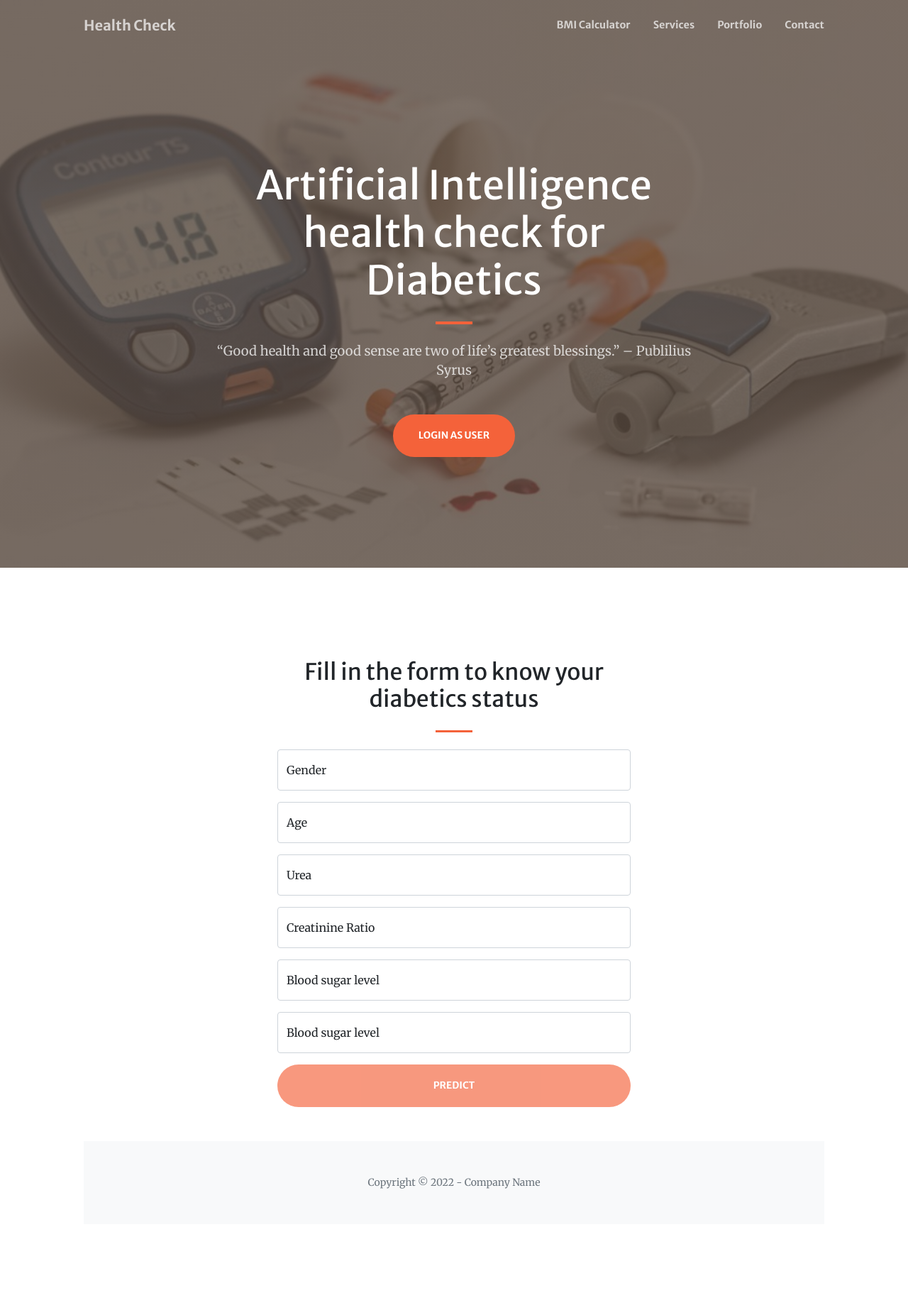
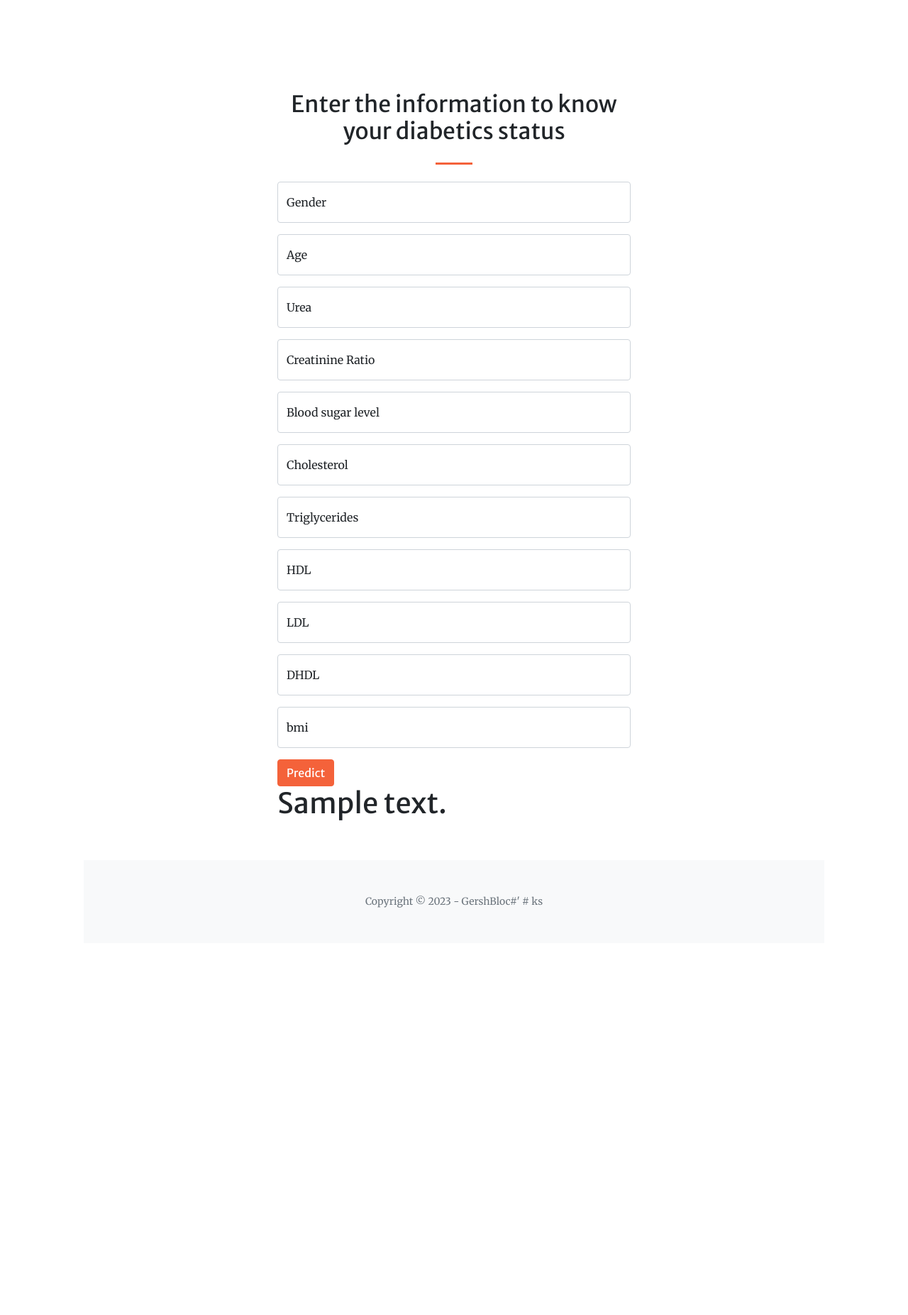
Before and after one commit to Gershonbest/Diabetics_prediction, a Flask app: template templates/index.html in a window 1280 px wide. Shown: the whole page at 71% size. After the commit the page ends 1279 px from the top, so only its background shows below. Run offline with Flask 3, Linux system fonts and the light colour scheme; the template is opened without the code that fills it: most values are stand-ins (such as "Sample title", 1, 10 or a date in 2020); parts of the project's set-up code (start-up, migrations or seed data) failed here and were passed over; some libraries are stand-ins or nearby versions.

Commit message:
extra commit for app.py and index.html

```diff
--- a/app.py
+++ b/app.py
@@ -34,7 +34,7 @@ def signup():
      last_name = request.form.get("last_name")
      username = request.form.get("username")
      email = request.form.get("email")
-     password = request.form.get("passwor")
+     password = request.form.get("password")
 
      return render_template('signup.html')
 
@@ -42,24 +42,30 @@ def signup():
 
 @app.route('/index')
 def index():
-     return render_template('index.html')
+     return render_template('index3.html')
 
-@app.route('/predict')
+@app.route('/predict', methods= ['POST'])
 def predict():
+
+    bmi = request.form.get('bmi')
     data=[float(x) for x in request.form.values()]
+    print(data)
     final_input = np.array(data).reshape((1, -1))
+
+
+
     print(final_input)
-    output= ML_model.predict(final_input)[0]
+    output= ML_model.predict(final_input)
 
-    if output == 0:
+    if output[0] == 0.0:
          prediction = 'Congratulation you are diabetics free'
 
-    elif output == 1:
+    elif output[0] == 1.0:
          prediction = 'You are Diabetics type 2 positive'
 
     else:
          prediction = "you're prediabetics positive"
-    return render_template('home2.html', prediction_text= prediction)
+    return render_template('predict.html', prediction_text= prediction)
      # return render_template('predict.html')
 
 @app.route('/predict_api', methods=['POST'])
@@ -71,7 +77,8 @@ def predict_api():
 #     final_input = np.array(data).reshape((1, -1))
     final_input = np.array(new_data)
     print(final_input)
-    output= ML_model.predict(final_input)
+    output= ML_model.predict(final_input)[0]
+    print(output[0])
 
     if output[0] == 0.0:
          prediction = "Congratulation you are diabetics free"
@@ -84,7 +91,7 @@ def predict_api():
 
 
 #     return (prediction)
-    return render_template('home2.html', prediction_text= prediction)
+    return render_template('predict.html', prediction_text= prediction)
      # return render_template('predict.html')
 
 if __name__ == '__main__':
--- a/templates/index.html
+++ b/templates/index.html
@@ -35,7 +35,7 @@
             </div>
         </nav>
         <!-- Masthead-->
-        <header class="masthead">
+        <!-- <header class="masthead">
             <div class="container px-4 px-lg-5 h-100">
                 <div class="row gx-4 gx-lg-5 h-100 align-items-center justify-content-center text-center">
                     <div class="col-lg-8 align-self-end">
@@ -50,13 +50,13 @@
                     </div>
                 </div>
             </div>
-        </header>
+        </header>  -->
        <!-- Contact-->
        <section class="page-section" id="contact">
         <div class="container px-4 px-lg-5">
             <div class="row gx-4 gx-lg-5 justify-content-center">
                 <div class="col-lg-8 col-xl-6 text-center">
-                    <h2 class="mt-0">Fill in the form to know your diabetics status</h2>
+                    <h2 class="mt-0">Enter the information to know your diabetics status</h2>
                     <hr class="divider" />
                     <!-- <p class="text-muted mb-5">Ready to start your next project with us? Send us a messages and we will get back to you as soon as possible!</p> -->
                 </div>
@@ -70,10 +70,16 @@
                     <!-- To make this form functional, sign up at-->
                     <!-- https://startbootstrap.com/solution/contact-forms-->
                     <!-- to get an API token!-->
-                    <form id="contactForm" method ="POST" action="{{ url_for('predict')}}">
+                    <form action="{{ url_for('predict')}}"method="post">
                         <!-- Input Gender-->
+                        <!-- <div class="form-floating mb-3">
+                            <input class="form-control" id="Gender" type="text" placeholder="For M enter 1 and F enter 0" data-sb-validations="required" />
+                            <label for="Gender">Gender</label>
+                            <div class="invalid-feedback" data-sb-feedback="name:required">Gender is required.</div>
+                        </div> -->
+
                         <div class="form-floating mb-3">
-                            <input class="form-control" id="Gender" type="text" placeholder="For M enter 1 and F enter 0" data-sb-validations="required" />
+                            <input class="form-control" type="text" placeholder="For M enter 1 and F enter 0" required="required" />
                             <label for="Gender">Gender</label>
                             <div class="invalid-feedback" data-sb-feedback="name:required">Gender is required.</div>
                         </div>
@@ -99,13 +105,6 @@
                             <div class="invalid-feedback" data-sb-feedback="name:required">required.</div>
                         </div>
 
-                            <!-- Blood sugar level HbA1c -->
-                        <div class="form-floating mb-3">
-                            <input class="form-control" id="HbA1c" type="text" placeholder="Blood sugar level " data-sb-validations="required" />
-                            <label for="HbA1c">Blood sugar level</label>
-                            <div class="invalid-feedback" data-sb-feedback="name:required">required.</div>
-                        </div>
-
                              <!-- Blood sugar level HbA1c -->
                         <div class="form-floating mb-3">
                             <input class="form-control" id="HbA1c" type="text" placeholder="Blood sugar level " data-sb-validations="required" />
@@ -113,15 +112,60 @@
                             <div class="invalid-feedback" data-sb-feedback="name:required">required.</div>
                         </div>
 
+                        <!-- Cholesterol Chol -->
+                        <div class="form-floating mb-3">
+                            <input class="form-control" id="Chol" type="text" placeholder="Cholesterol " data-sb-validations="required" />
+                            <label for="Chol">Cholesterol</label>
+                            <div class="invalid-feedback" data-sb-feedback="name:required">required.</div>
+                        </div>
 
-                        <div class="d-grid"><button class="btn btn-primary btn-xl disabled" href="{{ url_for('predict') }}" id="submitButton" type="submit">predict</button></div>
+                        <!-- Triglycerides TG-->
+                        <div class="form-floating mb-3">
+                            <input class="form-control" id="TG" type="text" placeholder="Triglycerides" data-sb-validations="required" />
+                            <label for="TG">Triglycerides</label>
+                            <div class="invalid-feedback" data-sb-feedback="name:required">required.</div>
+                        </div>
+
+                        <!-- HDL Cholesterol -->
+                        <div class="form-floating mb-3">
+                            <input class="form-control" id="HDL" type="text" placeholder="HDL Cholesterol" data-sb-validations="required" />
+                            <label for="HDL">HDL</label>
+                            <div class="invalid-feedback" data-sb-feedback="name:required">required.</div>
+                        </div>
+
+                        <!-- LDL Cholesterol -->
+                        <div class="form-floating mb-3">
+                            <input class="form-control" id="LDL" type="text" placeholder="LDL Cholesterol" data-sb-validations="required" />
+                            <label for="LDL">LDL</label>
+                            <div class="invalid-feedback" data-sb-feedback="name:required">required.</div>
+                        </div>
+
+                         <!-- DLDL Cholesterol -->
+                         <div class="form-floating mb-3">
+                            <input class="form-control" id="DLDL" type="text" placeholder="DLDL Cholesterol" data-sb-validations="required" />
+                            <label for="DLDL">DHDL</label>
+                            <div class="invalid-feedback" data-sb-feedback="name:required">required.</div>
+                        </div>
+
+                         <!-- Body Mass Index BMI -->
+                         <div class="form-floating mb-3">
+                            <input class="form-control" id="bmi" type="text" placeholder="Body Mass Index" data-sb-validations="required" />
+                            <label for="bmi">bmi</label>
+                            <div class="invalid-feedback" data-sb-feedback="name:required">required.</div>
+                        </div>
+
+                        <button type="submit" class="btn btn-primary btn-block btn-large">Predict</button>
+                        <!-- <div class="d-grid"><button class="btn btn-primary btn-xl disabled" href="{{ url_for('predict') }}" id="predict_btn" type="submit">predict</button></div> -->
                     </form>
+                    <h1>{{prediction_text}} </h1>
                 </div>
             </div>
 
         <!-- Footer-->
         <footer class="bg-light py-5">
-            <div class="container px-4 px-lg-5"><div class="small text-center text-muted">Copyright &copy; 2022 - Company Name</div></div>
+            <div class="container px-4 px-lg-5"><div class="small text-center text-muted">Copyright &copy; 2023 - GershBloc#'
+                #
+                 ks</div></div>
         </footer>
         <!-- Bootstrap core JS-->
         <script src="https://cdn.jsdelivr.net/npm/bootstrap@5.1.3/dist/js/bootstrap.bundle.min.js"></script>
```
